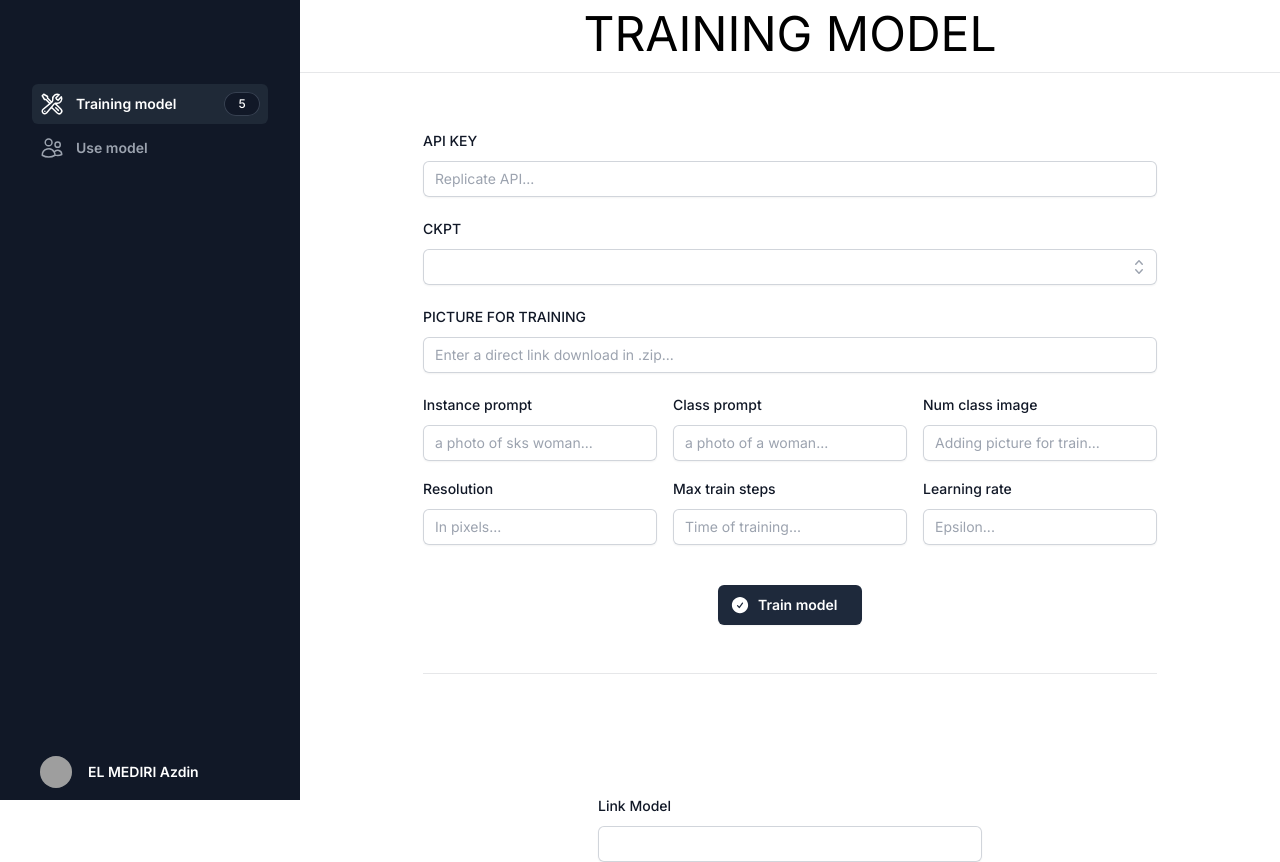
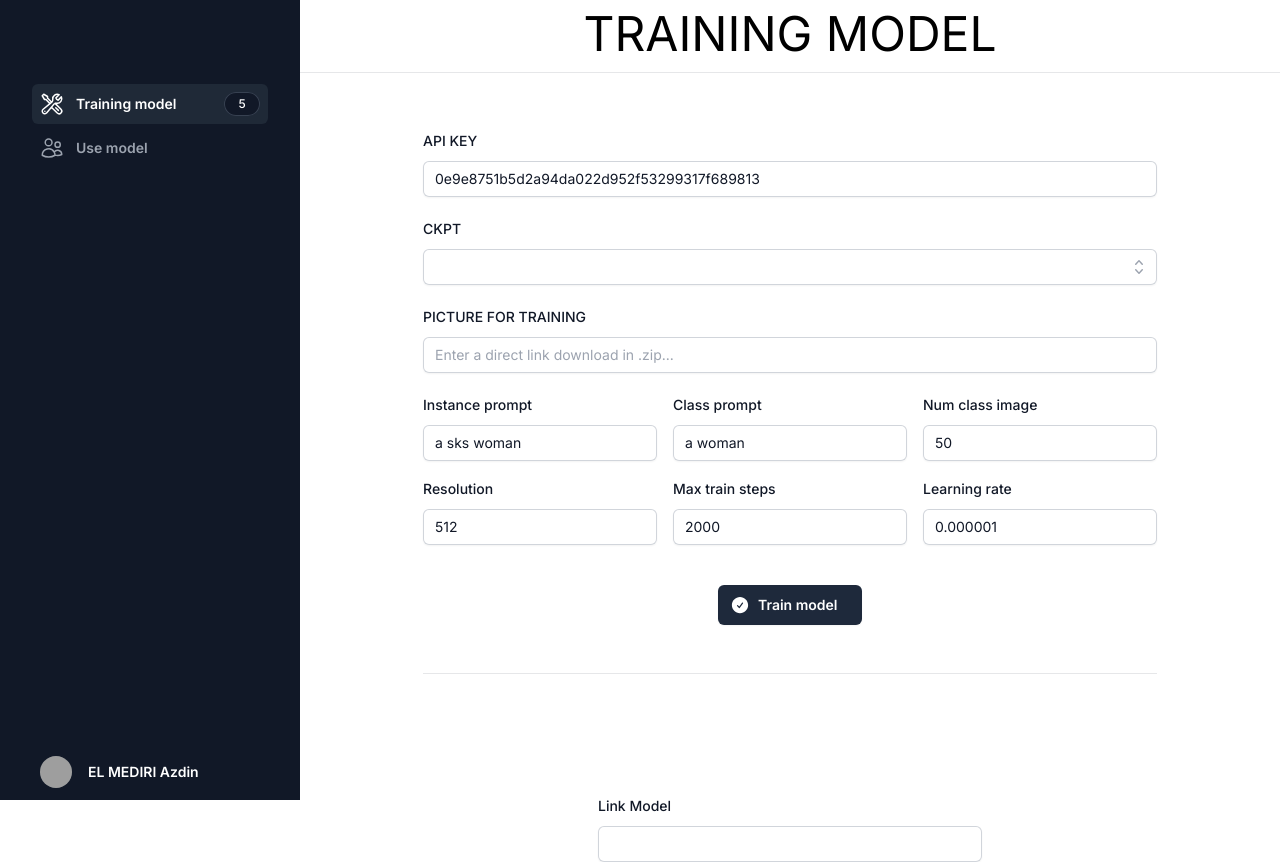
Before and after one commit to Oksitaine/Dreambooth-REPLICATE, a Next.js app: page / in a window 1280 px wide. Built offline with nearby package versions, Linux system fonts and the light colour scheme; grey boxes are pictures that could not be loaded.

Commit message:
Input default

```diff
--- a/app/api/route.js
+++ b/app/api/route.js
@@ -34,18 +34,20 @@ export async function POST(req, res) {
 
     console.log(input);
 
-    const output = await replicate.run(model, {input});
-
+    let output;
     let FINAL_MODEL;
     try{
+        output = await replicate.run(model, {input})
         FINAL_MODEL = await output.json();
+        FINAL_MODEL.modelget = true
     } catch(e) {
         FINAL_MODEL = {
-            error: e
+            error: e.message,
+            modelget : false
         };
     }
 
-    return NextResponse.json({
-        test: "hello"
-    })
+    return NextResponse.json(
+        FINAL_MODEL
+    )
 }
--- a/app/page.js
+++ b/app/page.js
@@ -23,18 +23,33 @@ export default function TrainingModel() {
     const [Loading, setLoading] = useState(false)
     const [Training, setTraining] = useState("")
 
+    const [apikey, setapikey] = useState("0e9e8751b5d2a94da022d952f53299317f689813")
+    const [instanceprompt, setinstanceprompt] = useState("a sks woman")
+    const [] = useState()
+    const [] = useState()
+    const [] = useState()
+    const [] = useState()
+    const [] = useState()
+
+
     const handleOnSubmit = async (event) => {
         event.preventDefault()
         toast.success('Training model in progress...')
         setLoading(true)
 
         const EventJson = DataJson(event)
-
         const data = await GetModel(EventJson)
 
-        setLoading(false)
-        toast.success('Training model completed')
-        setTraining('https://huggingface.co/wavymulder/Analog-Diffusion/resolve/main/analog-diffusion-1.0.ckpt')
+        if(data.modelget){
+            setLoading(false)
+            toast.success('Training model completed')
+            setTraining("SUCCES")
+        } else {
+            setLoading(false)
+            toast.error(data.error)
+            setTraining("ERROR")
+        }
+        console.log();
     }
 
     return (
@@ -45,16 +60,16 @@ export default function TrainingModel() {
                 </h1>
             </div>
             <form className='flex flex-col justify-center gap-5 border-b border-gray-900/10 pb-12' onSubmit={handleOnSubmit}  >
-                <TextInput title='API KEY' placeholder='Replicate API...' />
+                <TextInput title='API KEY' placeholder='Replicate API...' value={apikey} onChange={(e) => setapikey(e.target.value)}/>
                 <ComboboxSearch people={people} title="CKPT" />
                 <TextInput title='PICTURE FOR TRAINING' placeholder='Enter a direct link download in .zip...' />
                 <div className="grid grid-cols-1 gap-4 sm:grid-cols-3">
-                    <TextInput title='Instance prompt' placeholder='a photo of sks woman...' />
-                    <TextInput title='Class prompt' placeholder='a photo of a woman...' />
-                    <TextInput title='Num class image' placeholder='Adding picture for train...' />
-                    <TextInput title='Resolution' placeholder='In pixels...' />
-                    <TextInput title='Max train steps' placeholder='Time of training...' />
-                    <TextInput title='Learning rate' placeholder='Epsilon...' />
+                    <TextInput title='Instance prompt' placeholder='a photo of sks woman...' value={instanceprompt} onChange={(e) => setinstanceprompt(e.target.value)} />
+                    <TextInput title='Class prompt' placeholder='a photo of a woman...' value="a woman"/>
+                    <TextInput title='Num class image' placeholder='Adding picture for train...' value={50}/>
+                    <TextInput title='Resolution' placeholder='In pixels...' value={512} />
+                    <TextInput title='Max train steps' placeholder='Time of training...' value={2000} />
+                    <TextInput title='Learning rate' placeholder='Epsilon...' value={0.000001} />
                 </div>
                 <div className='flex flex-col items-center mt-5' >
                     <button
--- a/composents/TextInput.js
+++ b/composents/TextInput.js
@@ -1,9 +1,8 @@
 
 
 
-export default function TextInput(props) {
+export default function TextInput({ title, placeholder, disabled=false, value, onChange }) {
 
-    const { title, placeholder, disabled, value } = props
     return (
         <div>
             <label className="block text-sm font-medium leading-6 text-gray-900">
@@ -14,6 +13,7 @@ export default function TextInput(props) {
                     type="text"
                     value={value}
                     disabled={disabled}
+                    onChange={onChange}
                     className="block w-full rounded-md border-0 py-1.5 text-gray-900 shadow-sm ring-1 ring-inset ring-gray-300 placeholder:text-gray-400 focus:ring-2 focus:ring-inset focus:ring-indigo-600 sm:text-sm sm:leading-6"
                     placeholder={placeholder}
                 />
```
